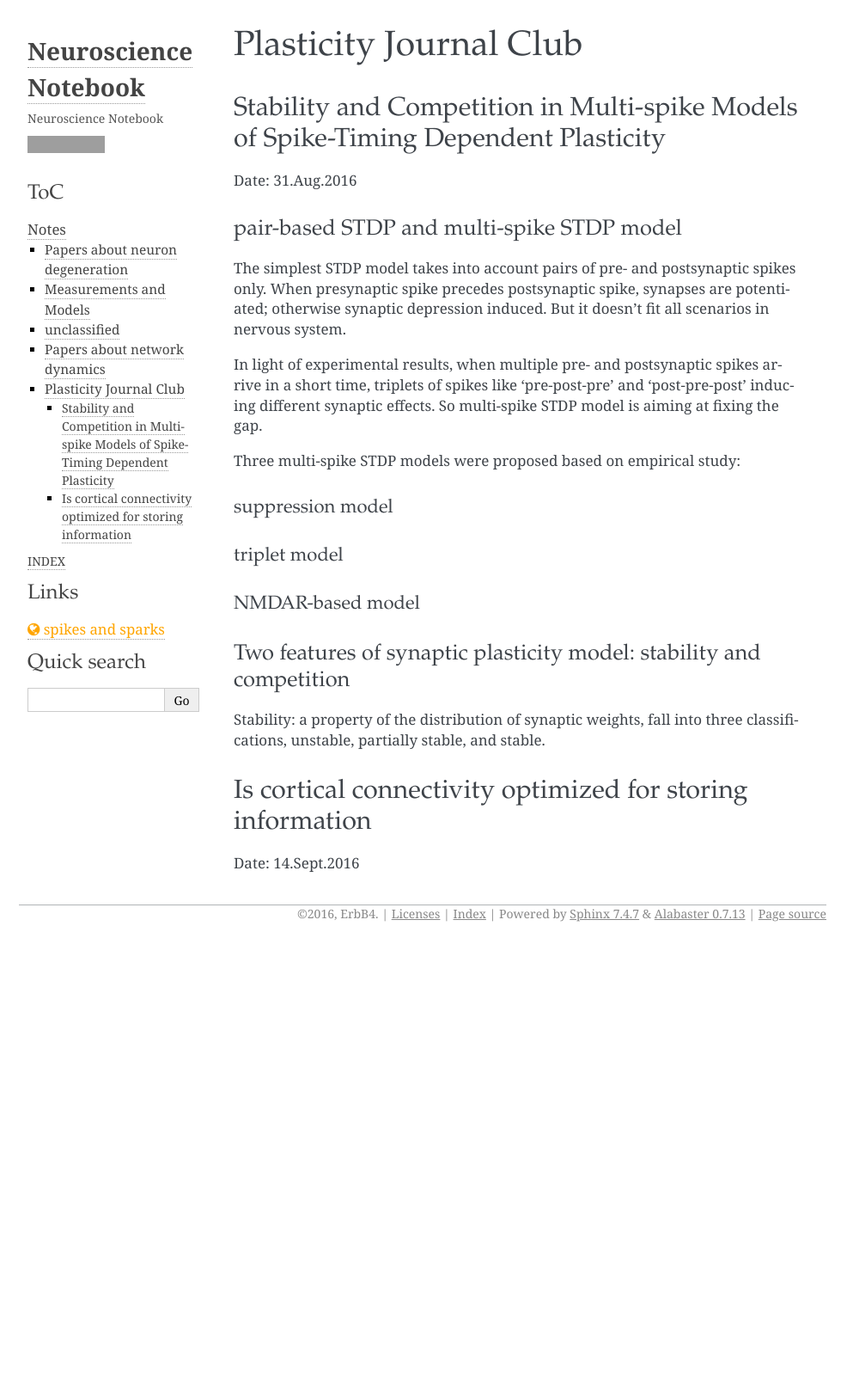
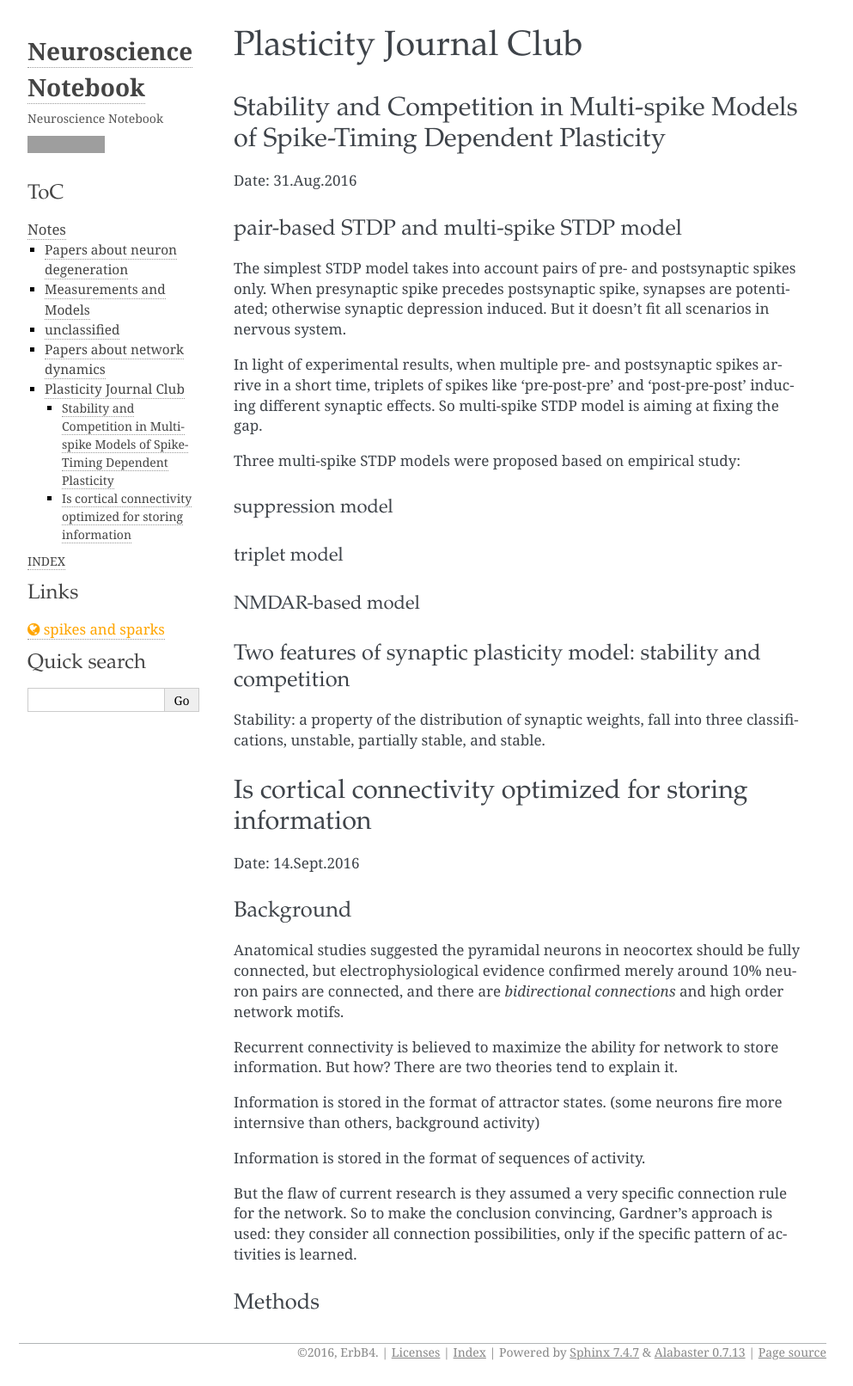
Before and after one commit to Quantumgame/Computational-Neuroscience, a Sphinx documentation site: the page built from docs/notes/Plasticity_JClub.rst, in a window 1280 px wide. Shown: the whole page at 86% size, without its empty margins (148-1141 px from the left). Built offline with Sphinx 7.4.7, drawn with Linux system fonts in a browser that asks for light colours; nearby versions of some CDN libraries; before the commit the page ends 1102 px from its top, so only the background shows below that; grey boxes are pictures that could not be loaded.

Commit message:
Update Plasticity_JClub.rst

```diff
--- a/docs/notes/Plasticity_JClub.rst
+++ b/docs/notes/Plasticity_JClub.rst
@@ -40,3 +40,19 @@ Stability: a property of the distribution of synaptic weights, fall into three c
 Is cortical connectivity optimized for storing information
 ============================================================
 Date: 14.Sept.2016
+
+Background
+-------------
+
+Anatomical studies suggested the pyramidal neurons in neocortex should be fully connected, but electrophysiological evidence confirmed merely around 10% neuron pairs are connected, and there are *bidirectional connections* and high order network motifs.
+
+Recurrent connectivity is believed to maximize the ability for network to store information. But how? There are two theories tend to explain it.
+
+Information is stored in the format of attractor states. (some neurons fire more internsive than others, background activity)
+
+Information is stored in the format of sequences of activity.
+
+But the flaw of current research is they assumed a very specific connection rule for the network. So to make the conclusion convincing, Gardner's approach is used: they consider all connection possibilities, only if the specific pattern of activities is learned.
+
+Methods
+------------
```
